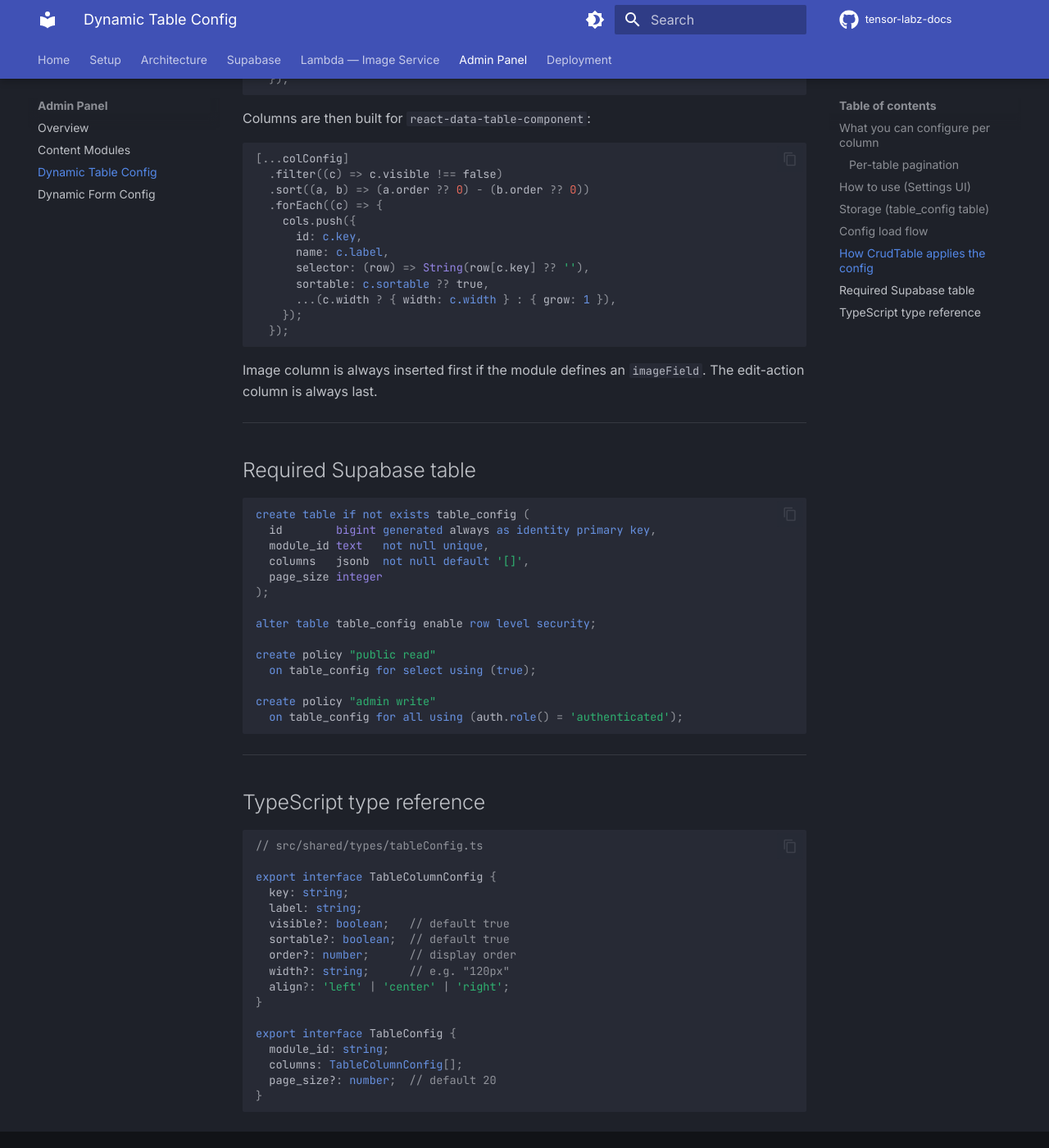
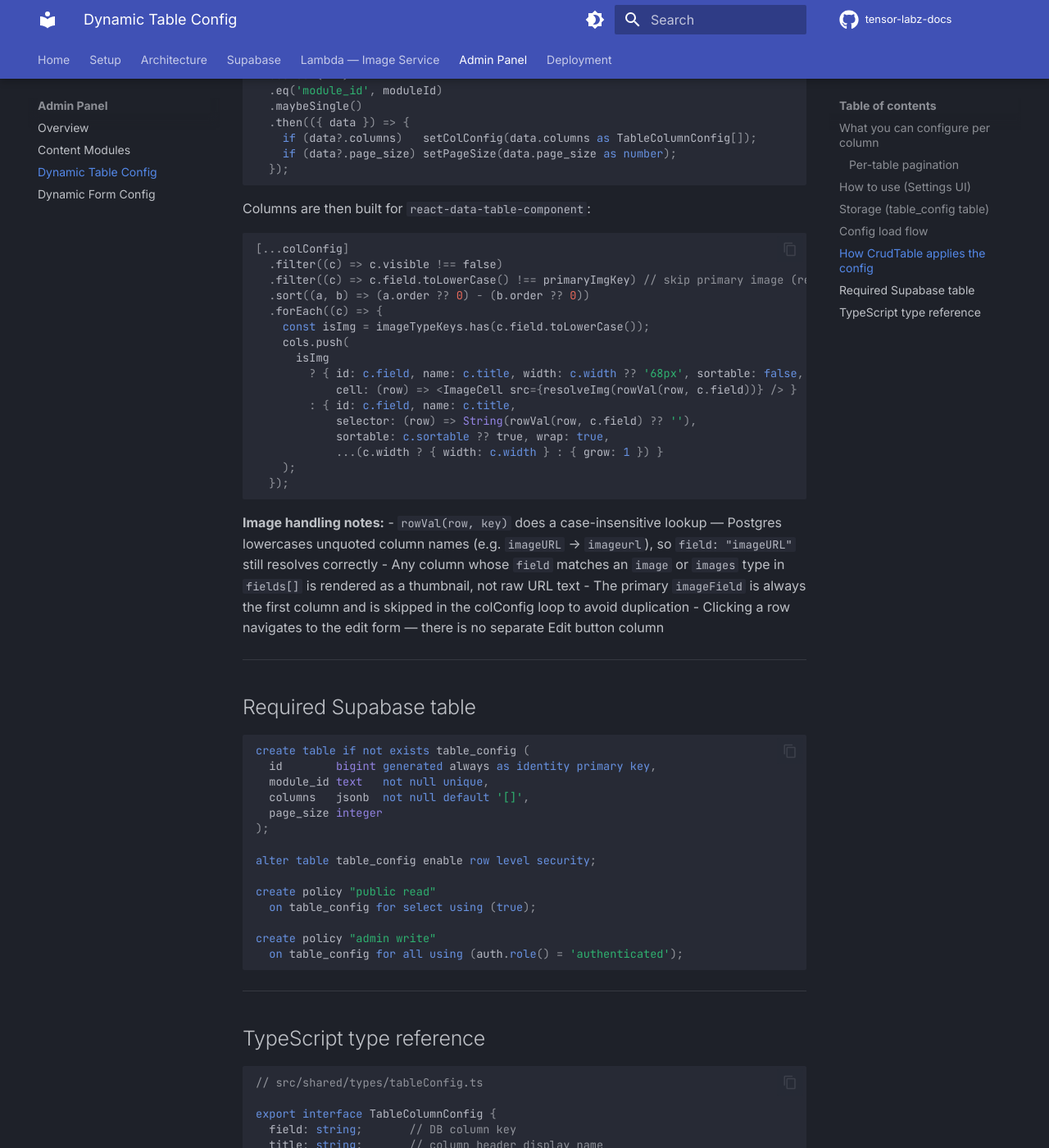
Before and after one commit to tensor-labz/tensor-labz-docs, an MkDocs documentation site: the page built from docs/admin/table-config.md, in a window 1280 px wide and 1400 px high, scrolled down 3291 px. Shown: the whole window at 82% size. Built offline with MkDocs 1.6.1 and Material for MkDocs 9.7.7, drawn with Linux system fonts in a browser that asks for light colours; comment, search, counter and statistics services are not loaded; some of the changed text lies outside the part shown.

Commit message:
docs: TableColumnConfig key→field label→title, add height, tableColumns, image notes

````diff
--- a/docs/admin/table-config.md
+++ b/docs/admin/table-config.md
@@ -6,14 +6,16 @@
 
 ## What you can configure per column
 
-| Setting    | Type              | Default | Description                                       |
-| ---------- | ----------------- | ------- | ------------------------------------------------- |
-| `label`    | string            | key     | Column header shown in the table                  |
-| `visible`  | boolean           | `true`  | Hide a column without removing it from config     |
-| `sortable` | boolean           | `true`  | Enable/disable column sort click                  |
-| `order`    | number            | —       | Display order — lower numbers appear first        |
-| `width`    | string            | auto    | Fixed CSS width e.g. `"120px"` (omit = flex grow)|
-| `align`    | left/center/right | left    | Cell and header text alignment                    |
+| Property   | Type              | Default | Description                                        |
+| ---------- | ----------------- | ------- | -------------------------------------------------- |
+| `field`    | string            | —       | **Required.** DB column key (e.g. `"title"`)       |
+| `title`    | string            | —       | **Required.** Column header shown in the table     |
+| `visible`  | boolean           | `true`  | Hide a column without removing it from config      |
+| `sortable` | boolean           | `true`  | Enable/disable column sort click                   |
+| `order`    | number            | —       | Display order — lower numbers appear first         |
+| `width`    | string            | auto    | Fixed CSS width e.g. `"120px"` (omit = flex grow) |
+| `height`   | string            | auto    | Fixed cell height e.g. `"48px"`                    |
+| `align`    | left/center/right | left    | Cell and header text alignment                     |
 
 ### Per-table pagination
 
@@ -57,11 +59,12 @@
   "module_id": "projects",
   "page_size": 20,
   "columns": [
-    { "key": "imageURL",     "label": "Cover",        "visible": true,  "sortable": false, "order": 0 },
-    { "key": "title",        "label": "Project Name",  "visible": true,  "sortable": true,  "order": 1 },
-    { "key": "slug",         "label": "Slug",          "visible": true,  "sortable": true,  "order": 2, "width": "140px" },
-    { "key": "description",  "label": "Summary",       "visible": false, "sortable": false, "order": 3 },
-    { "key": "is_top",       "label": "Featured",      "visible": true,  "sortable": true,  "order": 4, "width": "90px", "align": "center" }
+    { "field": "imageURL",    "title": "Cover",         "visible": true,  "sortable": false, "order": 0 },
+    { "field": "title",       "title": "Project Name",  "visible": true,  "sortable": true,  "order": 1 },
+    { "field": "service",     "title": "Service",       "visible": true,  "sortable": true,  "order": 2, "width": "140px" },
+    { "field": "slug",        "title": "Slug",          "visible": true,  "sortable": true,  "order": 3, "width": "140px" },
+    { "field": "description", "title": "Summary",       "visible": false, "sortable": false, "order": 4 },
+    { "field": "is_top",      "title": "Featured",      "visible": true,  "sortable": true,  "order": 5, "width": "90px", "align": "center" }
   ]
 }
 ```
@@ -106,19 +109,27 @@
 ```typescript
 [...colConfig]
   .filter((c) => c.visible !== false)
+  .filter((c) => c.field.toLowerCase() !== primaryImgKey) // skip primary image (rendered separately)
   .sort((a, b) => (a.order ?? 0) - (b.order ?? 0))
   .forEach((c) => {
-    cols.push({
-      id: c.key,
-      name: c.label,
-      selector: (row) => String(row[c.key] ?? ''),
-      sortable: c.sortable ?? true,
-      ...(c.width ? { width: c.width } : { grow: 1 }),
-    });
+    const isImg = imageTypeKeys.has(c.field.toLowerCase());
+    cols.push(
+      isImg
+        ? { id: c.field, name: c.title, width: c.width ?? '68px', sortable: false,
+            cell: (row) => <ImageCell src={resolveImg(rowVal(row, c.field))} /> }
+        : { id: c.field, name: c.title,
+            selector: (row) => String(rowVal(row, c.field) ?? ''),
+            sortable: c.sortable ?? true, wrap: true,
+            ...(c.width ? { width: c.width } : { grow: 1 }) }
+    );
   });
 ```
 
-Image column is always inserted first if the module defines an `imageField`. The edit-action column is always last.
+**Image handling notes:**
+- `rowVal(row, key)` does a case-insensitive lookup — Postgres lowercases unquoted column names (e.g. `imageURL` → `imageurl`), so `field: "imageURL"` still resolves correctly
+- Any column whose `field` matches an `image` or `images` type in `fields[]` is rendered as a thumbnail, not raw URL text
+- The primary `imageField` is always the first column and is skipped in the colConfig loop to avoid duplication
+- Clicking a row navigates to the edit form — there is no separate Edit button column
 
 ---
 
@@ -149,12 +160,13 @@
 // src/shared/types/tableConfig.ts
 
 export interface TableColumnConfig {
-  key: string;
-  label: string;
+  field: string;       // DB column key
+  title: string;       // column header display name
   visible?: boolean;   // default true
   sortable?: boolean;  // default true
-  order?: number;      // display order
-  width?: string;      // e.g. "120px"
+  order?: number;      // display order (ascending)
+  width?: string;      // fixed width e.g. "120px"
+  height?: string;     // fixed cell height e.g. "48px"
   align?: 'left' | 'center' | 'right';
 }
 
````
Also changed, not shown: docs/admin/modules.md (+29 -7 lines).
